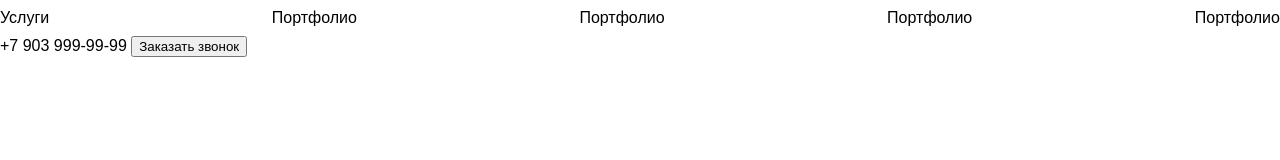
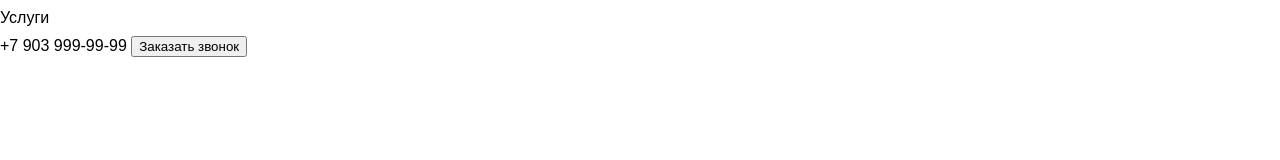
Before and after one commit to Minnkoo/special-app, a plain HTML site: page index.html in a window 1280 px wide. Drawn offline with Linux system fonts and the light colour scheme.

Commit message:
deleted links

```diff
--- a/index.html
+++ b/index.html
@@ -13,10 +13,6 @@
     <header>
         <nav>
             <a href="#services">Услуги</a>
-            <a href="#portfolio">Портфолио</a>
-            <a href="#portfolio">Портфолио</a>
-            <a href="#portfolio">Портфолио</a>
-            <a href="#portfolio">Портфолио</a>
         </nav>
         <div>
             <a href="tel:+79039999999">+7 903 999-99-99</a>
```
